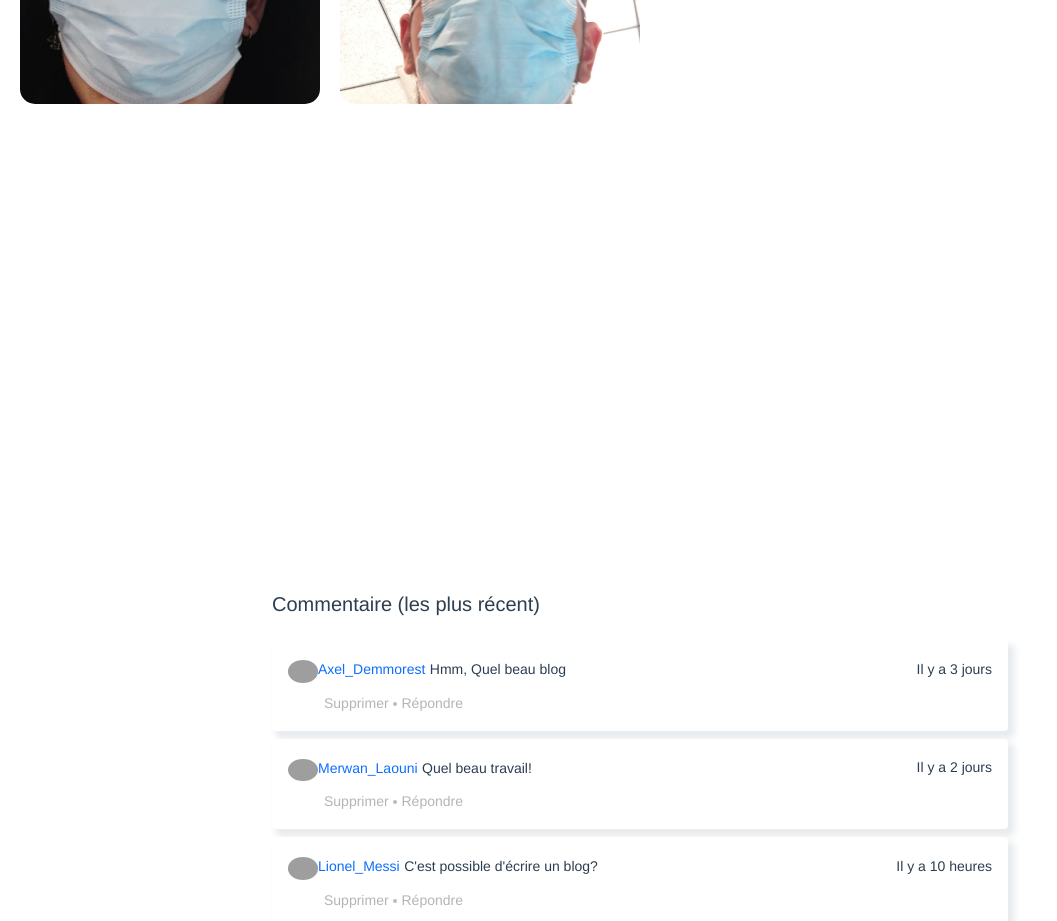
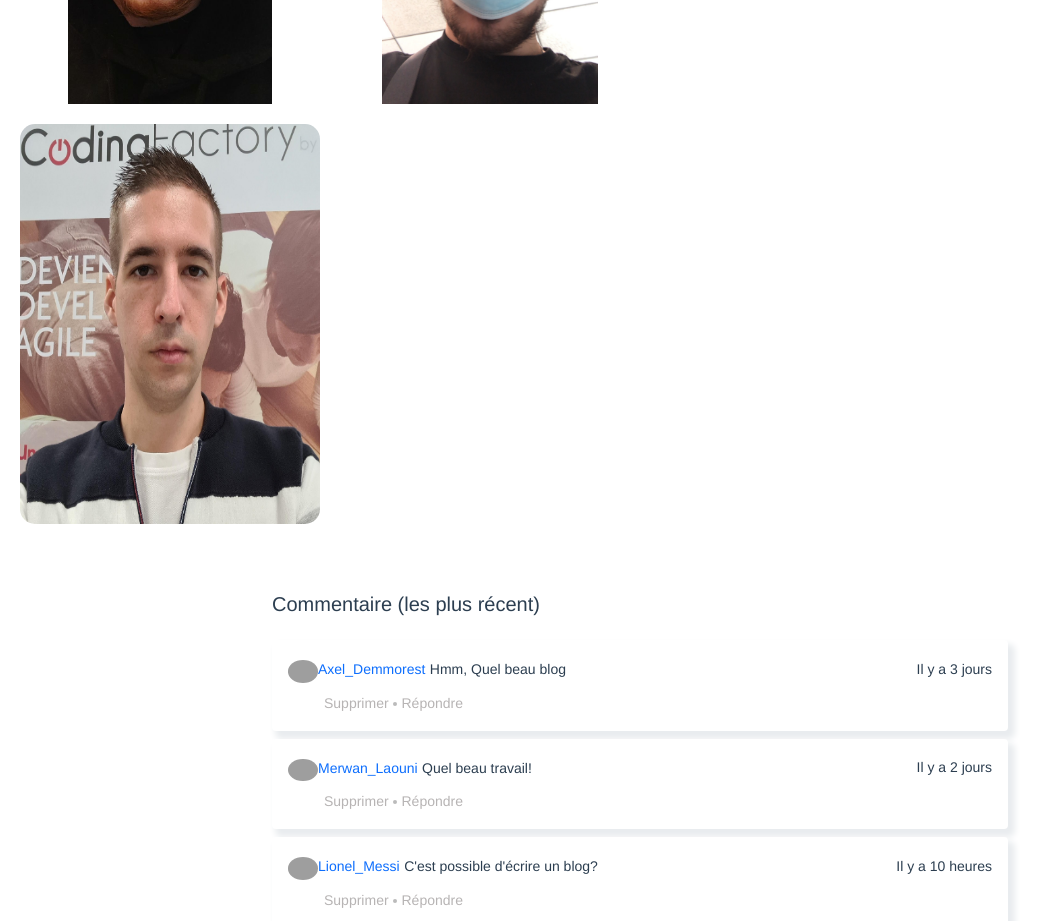
Before and after one commit to Lucass-Dev/VueJS, a Vue app in the folder my-project/: page /about in a window 1280 px wide. Shown: the part 1360-2281 px from the top of the page, without its empty margins (0-1057 px from the left). Built offline with nearby package versions, Linux system fonts and the light colour scheme; grey boxes are pictures that could not be loaded.

Commit message:
modification width image

```diff
--- a/my-project/src/components/Us.vue
+++ b/my-project/src/components/Us.vue
@@ -32,10 +32,10 @@
   </div>
 
   <div class="cards cards--three">
-    <img src="" class="img-responsive" alt="">
+    <img src="../../public/chris.jpg" class="img-responsive" alt="">
     <span class="cards--three__rect-1">
       <span class="shadow-1"></span>
-      <p>christopher </p>
+      <p>Christopher Billy</p>
     </span>
     <span class="cards--three__rect-2">
       <span class="shadow-2"></span>
@@ -74,8 +74,8 @@ export default {
 }
 
 .img-responsive {
-  max-width: 100%;
-  height: auto;
+  max-width: 100% ;
+  height: 100%;
 }
 
 .card__collection {
```
